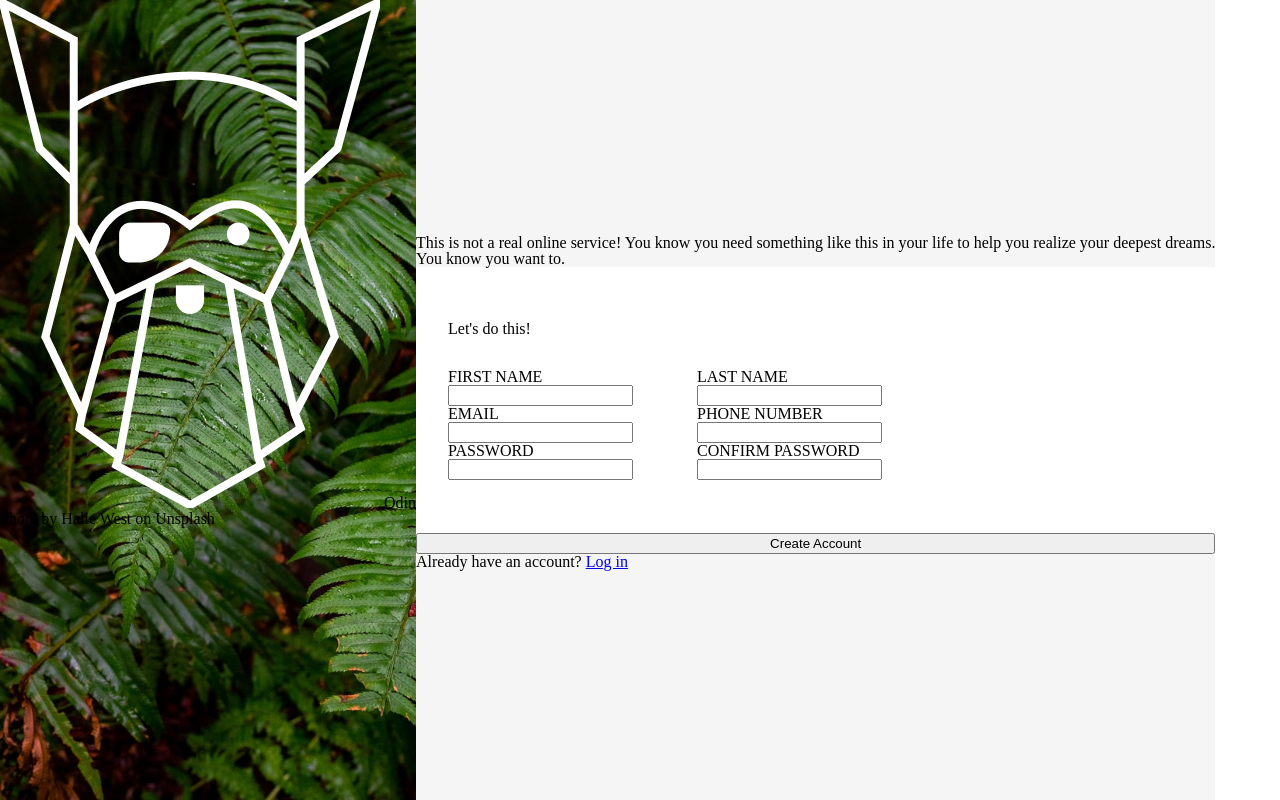
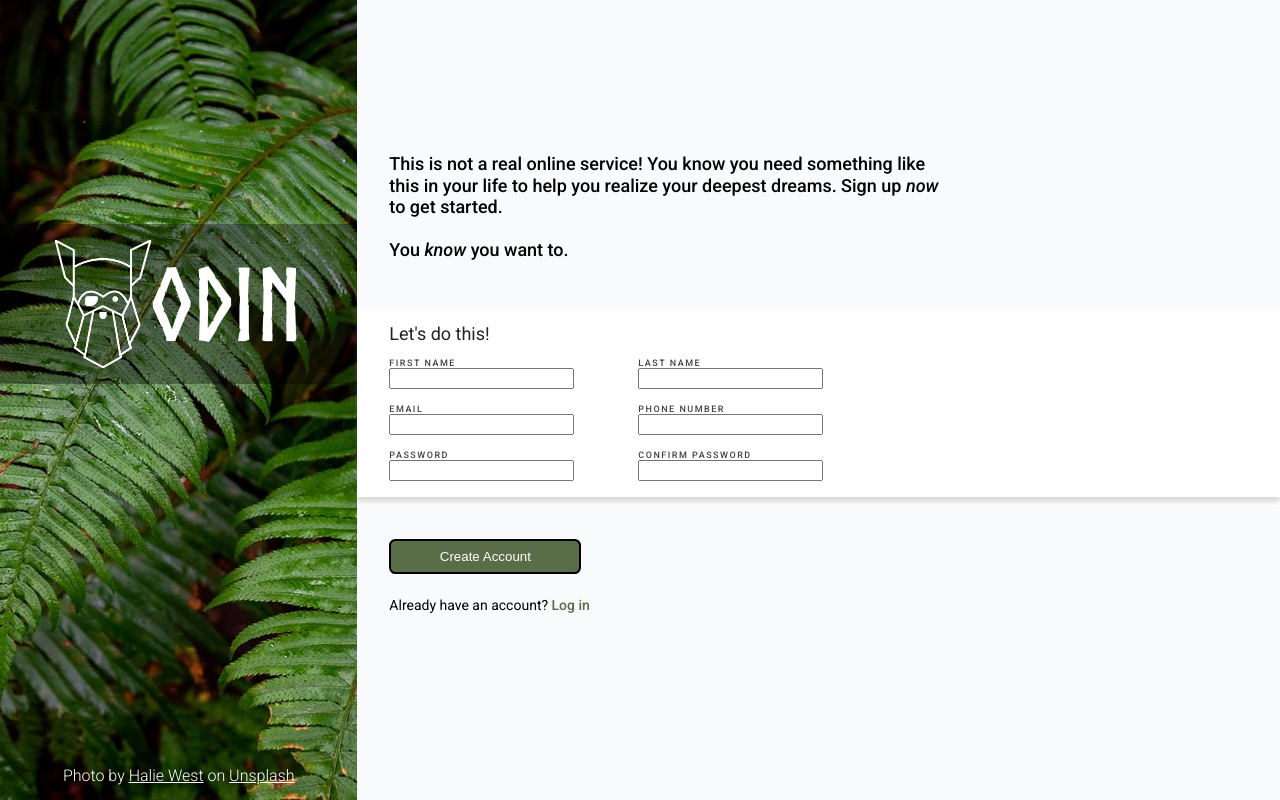
Before and after one commit to 10suda/odin-sign-up, a plain HTML site: page index.html in a window 1280 px wide. Drawn offline with Linux system fonts and the light colour scheme.

Commit message:
continued work on markup and style but didnt make it specific

```diff
--- a/index.html
+++ b/index.html
@@ -5,26 +5,34 @@
     <meta http-equiv="X-UA-Compatible" content="IE=edge" />
     <meta name="viewport" content="width=device-width, initial-scale=1.0" />
     <link rel="stylesheet" href="styles/style.css" />
+    <link rel="preconnect" href="https://fonts.googleapis.com" />
+    <link rel="preconnect" href="https://fonts.gstatic.com" crossorigin />
+    <link rel="preconnect" href="https://fonts.googleapis.com" />
+    <link rel="preconnect" href="https://fonts.gstatic.com" crossorigin />
+    <link
+      href="https://fonts.googleapis.com/css2?family=Roboto:ital,wght@0,100;0,300;0,400;0,500;0,700;0,900;1,100;1,300;1,400;1,500;1,700;1,900&display=swap"
+      rel="stylesheet"
+    />
     <title>Odin Sign Up</title>
   </head>
   <body>
     <div class="main-left">
-      <h1>
+      <header>
         <img
           src="/images/odin-lined.png"
           alt="Odin's head in a line art style"
         />
-        Odin
-      </h1>
+        <h1>Odin</h1>
+      </header>
       <footer>Photo by <a>Halie West</a> on <a>Unsplash</a></footer>
     </div>
     <div class="main-right">
       <div class="main-right-top">
         <p>
           This is not a real online service! You know you need something like
-          this in your life to help you realize your deepest dreams.
-          <br />
-          You <i>know</i> you want to.
+          this in your life to help you realize your deepest dreams. Sign up
+          <em>now</em> to get started. <br /><br />
+          You <em>know</em> you want to.
         </p>
       </div>
       <div class="main-right-middle">
--- a/styles/style.css
+++ b/styles/style.css
@@ -127,51 +127,131 @@ table {
   border-collapse: collapse;
   border-spacing: 0;
 }
+/*end of reset*/
+/*utility classes*/
+@font-face {
+  font-family: Norse Bold;
+  src: url(../fonts/Norse-Bold.otf);
+}
+/*start of styling*/
 html {
   height: 100%;
 }
+em {
+  font-style: italic;
+}
 body {
   display: flex;
-  align-content: stretch;
   height: 100%;
 }
 
 body .main-left {
   background: url(../images/background-photo.jpeg);
+  display: flex;
+  background-position: center;
   background-repeat: no-repeat;
-  background-size: cover;
+  flex-direction: column;
+  justify-content: space-between;
+  align-items: center;
+  width: 30rem;
+}
+body .main-left header {
+  background-color: rgba(0, 0, 0, 0.336);
+  width: 100%;
+  font-family: Norse Bold;
+  color: white;
+  padding-block: 1rem;
   display: flex;
-  flex-direction: column;
+  justify-content: center;
+  align-items: center;
+  font-size: 100px;
+  margin-top: 14rem;
+}
+body .main-left header img {
+  width: 6rem;
+}
+body .main-left footer {
+  color: white;
+  padding-bottom: 1rem;
+  font-family: "Roboto", sans-serif;
+  font-weight: 300;
+}
+body .main-left footer a {
+  text-decoration: underline;
 }
 body .main-right {
   display: flex;
   flex-direction: column;
 }
 body .main-right .main-right-top {
-  background-color: whitesmoke;
+  background-color: #f9fafb;
+  font-family: "Roboto", sans-serif;
+  font-weight: 500;
   display: flex;
   align-items: flex-end;
   flex: 1;
+  padding-left: 2rem;
+  padding-bottom: 3rem;
+  line-height: 1.2;
+  font-size: 18px;
+}
+body .main-right .main-right-top p {
+  width: 62%;
 }
 body .main-right .main-right-middle {
-  flex: 1;
+  flex: 0.5;
   display: flex;
   flex-direction: column;
-  justify-content: center;
-  margin-left: 2rem;
-  gap: 2rem;
+  align-content: center;
+  padding-left: 2rem;
+  padding-top: 1rem;
+  padding-bottom: 1rem;
+  font-family: "Roboto", sans-serif;
+  font-size: 18px;
+  font-weight: 400;
+  color: #242424;
+  box-shadow: 0px 5px 5px rgba(128, 128, 128, 0.301);
+  margin-bottom: 10px;
 }
+
 body .main-right .main-right-middle form {
   display: flex;
   gap: 4rem;
+  font-family: "Roboto", sans-serif;
+  font-size: 9px;
+  font-weight: 500;
+  letter-spacing: 1.5px;
+  color: #424242;
 }
 body .main-right .main-right-middle form div {
   display: flex;
   flex-direction: column;
 }
+body .main-right .main-right-middle form div label {
+  margin-top: 1rem;
+}
 body .main-right .main-right-bot {
   flex: 1;
   display: flex;
   flex-direction: column;
-  background-color: whitesmoke;
+  background-color: #f9fafb;
+  padding-left: 2rem;
+  padding-top: 2rem;
+  font-family: "Roboto", sans-serif;
+  font-size: 14px;
 }
+body .main-right .main-right-bot button {
+  color: white;
+  background-color: #596d48;
+  width: 12rem;
+  padding: 0.5rem;
+  border-radius: 0.4rem;
+  border-style: solid;
+  margin-bottom: 1.5rem;
+}
+
+body .main-right .main-right-bot a {
+  color: #596d48;
+  text-decoration: none;
+  font-weight: 500;
+}
```
